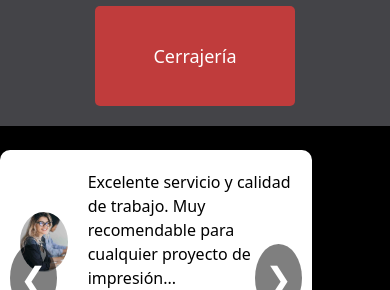
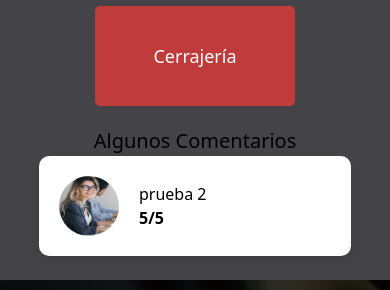
Before and after one commit to ThomasAdduci/CaC-Comis.24129-Grupo-18, a website: page index.html in a window 390 px wide. Shown: the part 8543-8833 px from the top of the page. Drawn offline with nearby package versions, Linux system fonts and the light colour scheme.

Commit message:
Agregado Reseña
-reseña responsive

```diff
--- a/css/style.css
+++ b/css/style.css
@@ -774,14 +774,23 @@ body {
     height: 100px;
   }
 }
-
-/*Carrousel reseña*/
+/* Carrousel reseña */
+#reviews{
+  background-color: #444448;
+}
+.title-review h1{
+  text-align: center;
+  font-size: 20px;
+}
 .carousel {
   position: relative;
   width: 80%;
+  margin: 0 auto; /* Centra el carrusel horizontalmente */
   max-width: 600px;
   overflow: hidden;
   background-color: white;
+  justify-content: center;
+  align-items: center;
   border-radius: 10px;
   box-shadow: 0 4px 8px rgba(0, 0, 0, 0.1);
 }
@@ -813,27 +822,7 @@ body {
   margin: 0;
 }
 
-.carousel-control {
-  position: absolute;
-  top: 50%;
-  transform: translateY(-50%);
-  background-color: rgba(0, 0, 0, 0.5);
-  border: none;
-  color: white;
-  font-size: 2em;
-  cursor: pointer;
-  padding: 10px;
-  border-radius: 50%;
-  user-select: none;
-}
 
-.carousel-control.prev {
-  left: 10px;
-}
-
-.carousel-control.next {
-  right: 10px;
-}
 
 
 /* Seccion del footer */
--- a/index.html
+++ b/index.html
@@ -4,6 +4,10 @@
 <head>
     <meta charset="UTF-8" />
     <meta name="viewport" content="width=device-width, initial-scale=1.0" />
+    <meta http-equiv="Cache-Control" content="no-cache, no-store, must-revalidate">
+<meta http-equiv="Pragma" content="no-cache">
+<meta http-equiv="Expires" content="0">
+
     <link rel="stylesheet"
         href="https://fonts.googleapis.com/css2?family=Material+Symbols+Outlined:opsz,wght,FILL,GRAD@24,400,0,0" />
     <link href="https://cdn.jsdelivr.net/npm/tailwindcss@2.2.19/dist/tailwind.min.css" rel="stylesheet" />
@@ -224,9 +228,7 @@
 
 
     <section id="service" class="service">
-
         <div class="container" <div class="title-container">
-
             <h1 class="seccion-title">Servicios</h1>
 
             <p id="subtitulo-servicios" class="seccion-p">Conoce los servicios que brindamos.</p>
@@ -250,15 +252,17 @@
 
 
     <section id="reviews">
-        <h1>fsdg</h1>
+        <div class="title-review">
+            <h1>Algunos Comentarios</h1>
+        </div>
         <div class="carousel">
             <div class="carousel-inner">
                 <div class="carousel-item active">
                     <div class="review">
                         <img src="./img/compa1.jpg" alt="Foto 1">
                         <div class="review-content">
-                            <p>Lorem Ipsum es simplemente el texto de relleno de las imprentas y archivos de texto.
-                                Lorem Ipsum ha sido el texto de relleno estándar de las industrias desde el año 1500...
+                            <p>
+                                prueba 12
                             </p>
                             <p><strong>4.5/5</strong></p>
                         </div>
@@ -268,17 +272,24 @@
                     <div class="review">
                         <img src="./img/compa2.jpg" alt="Foto 2">
                         <div class="review-content">
-                            <p>Excelente servicio y calidad de trabajo. Muy recomendable para cualquier proyecto de
-                                impresión...</p>
+                            <p>prueba 2</p>
                             <p><strong>5/5</strong></p>
                         </div>
                     </div>
                 </div>
-                <!-- Agrega más elementos de carrusel aquí -->
+                <div class="carousel-item">
+                    <div class="review">
+                        <img src="./img/compa2.jpg" alt="Foto 2">
+                        <div class="review-content">
+                            <p>prueba 3</p>
+                            <p><strong>5/5</strong></p>
+                        </div>
+                    </div>
+                </div>
+
             </div>
-            <button class="carousel-control prev" onclick="prevSlide()">&#10094;</button>
-            <button class="carousel-control next" onclick="nextSlide()">&#10095;</button>
         </div>
+        <br>
     </section>
 
     <section id="contact">
@@ -345,6 +356,7 @@
 
     </section>
 </body>
+
 <script src="./js/script.js"></script>
 
 </html>
```
